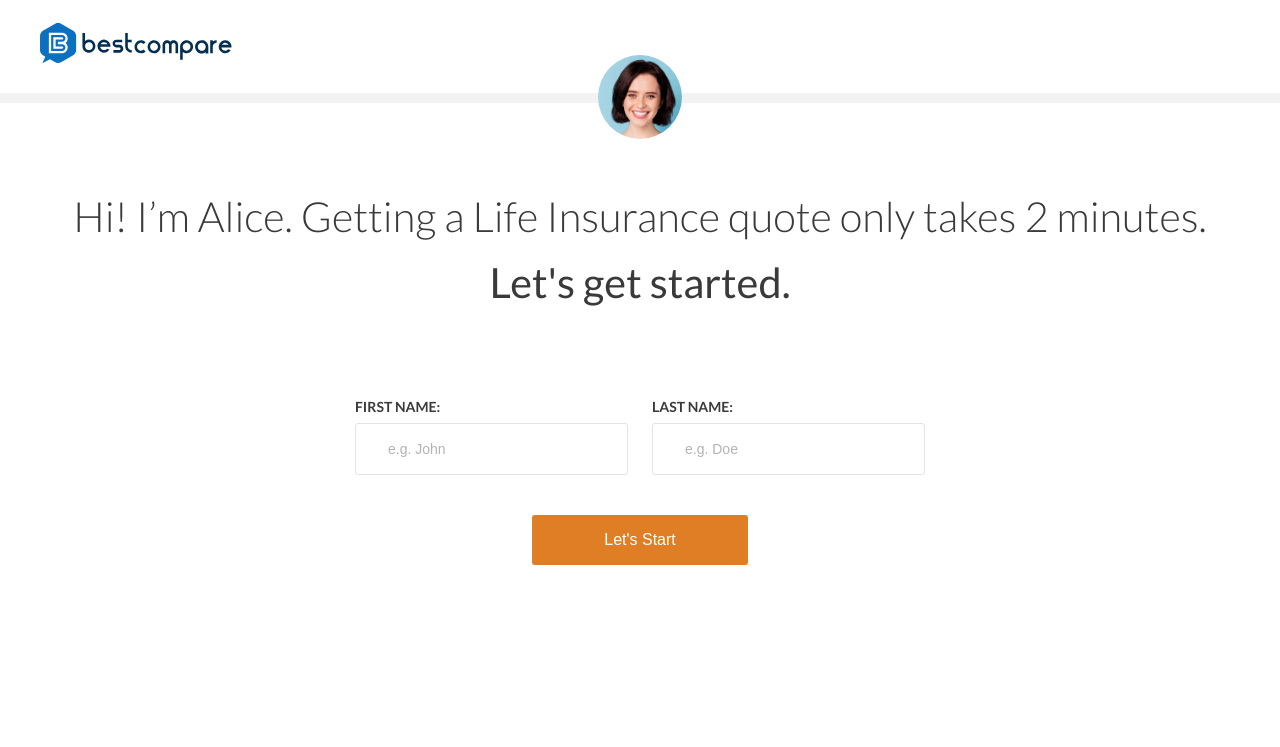
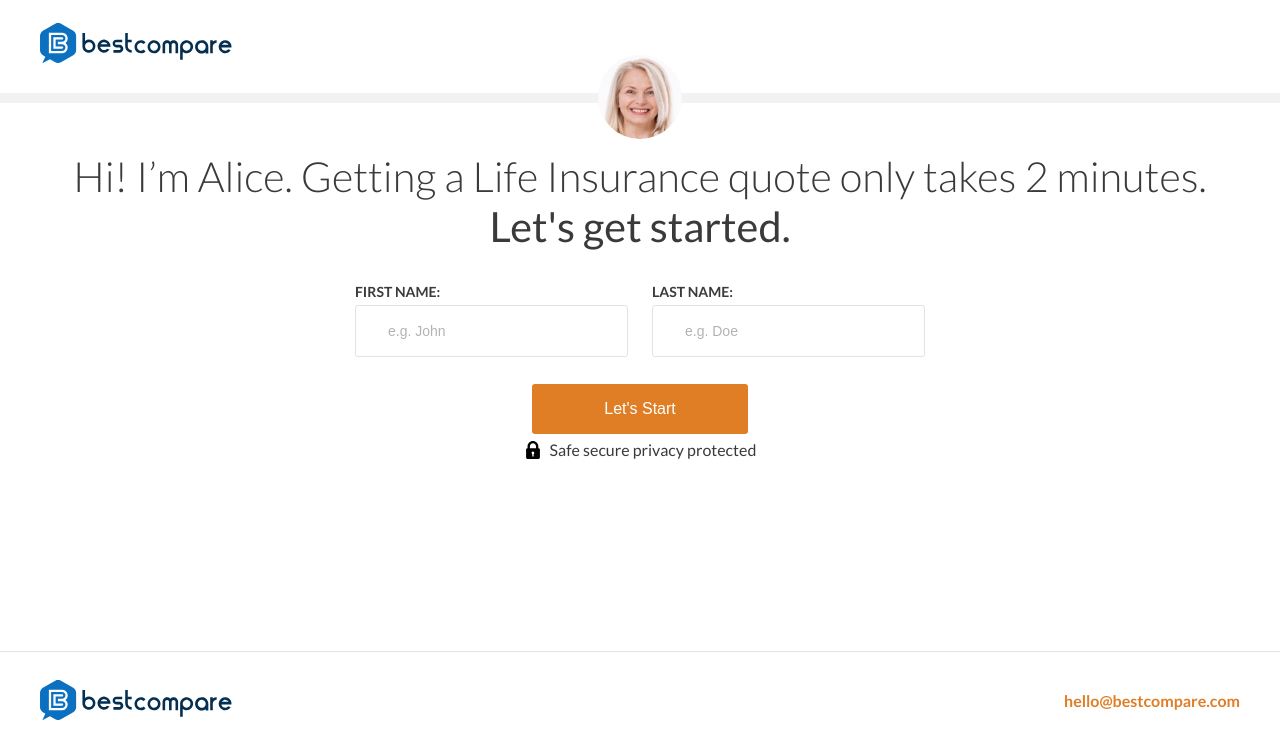
Before and after one commit to alexanderuk82/Step-by-Step-Form, a plain HTML site: page index.html in a window 1280 px wide. Shown: the top 747 px of the page. Drawn offline with Linux system fonts and the light colour scheme.

Commit message:
Update line heights and margins in style.css, and update avatar image in index.html

```diff
--- a/css/style.css
+++ b/css/style.css
@@ -28,7 +28,12 @@
 	--font-weight-bold: 700;
 
 	/* Line height */
-	--line-height-normal: 1.6;
+	/* Line height with dynamic scaling */
+	--line-height-normal: clamp(
+		2rem,
+		calc(2rem + (2.5rem - 2) * ((100vw - 320px) / (1600 - 320))),
+		2.5rem
+	);
 }
 
 *,
@@ -183,7 +188,7 @@ body {
 	display: flex;
 	justify-content: center;
 	align-items: start;
-	margin-top: 5rem;
+	margin-top: 3rem;
 }
 
 .hidden {
@@ -202,7 +207,7 @@ strong {
 	display: flex;
 	flex-direction: column;
 	align-items: center;
-	margin-top: 5rem;
+	margin-top: 2rem;
 }
 
 .options {
@@ -234,7 +239,7 @@ strong {
 .option {
 	display: flex;
 	flex-direction: column;
-	margin-bottom: 1.5rem;
+	margin-bottom: 1.1rem;
 
 	/* Tablet styles */
 	/* @media (min-width: 30px) {
@@ -303,6 +308,7 @@ strong {
 	display: flex;
 	flex-direction: column;
 	margin-top: 1rem;
+	gap: 1rem;
 }
 
 .btnMain {
@@ -315,7 +321,7 @@ strong {
 	font-weight: var(--font-weight-semibold);
 	cursor: pointer;
 	transition: opacity 0.3s ease-in-out;
-	margin: 1rem auto;
+	margin: 0.6rem auto;
 	text-transform: capitalize;
 	width: 13.5rem;
 }
@@ -332,7 +338,7 @@ strong {
 	text-align: center;
 	border: none;
 	cursor: pointer;
-	margin-top: 1rem;
+	/* margin-top: 1rem; */
 }
 
 .btnBack:focus {
@@ -351,6 +357,10 @@ strong {
 	text-decoration: none;
 	color: var(--blue);
 	font-weight: var(--font-weight-semibold);
+}
+
+#smallspace {
+	line-height: 24px;
 }
 
 /* ===================
@@ -413,6 +423,7 @@ strong {
 } /* This file is intentionally left blank. */
 
 .avatar {
+	position: relative;
 	width: 4.25rem;
 	height: 4.25rem;
 	margin: -2rem auto;
@@ -421,6 +432,21 @@ strong {
 		margin: -3rem auto;
 	}
 }
+
+/* Status avatar */
+
+/* .avatar:after {
+	content: "";
+	position: absolute;
+	top: 4rem;
+	width: 14px;
+	height: 14px;
+	background-color: var(--progressBarFill);
+	border-radius: 50%;
+	border: 1px solid #fff;
+	z-index: 10000;
+	right: -0.2rem;
+} */
 .avatar > img {
 	width: 100%;
 	height: 100%;
@@ -458,6 +484,8 @@ strong {
 .subheading {
 	text-align: center;
 	margin-top: 1rem;
+	font-weight: var(--font-weight-semibold);
+	font-size: 21px;
 }
 .submit {
 	background-color: var(--progressBarFill) !important;
@@ -469,7 +497,7 @@ strong {
 .secure {
 	display: flex;
 	align-items: center;
-	margin-top: 2rem;
+	margin-top: -0.2rem;
 }
 
 .secure > img {
--- a/index.html
+++ b/index.html
@@ -21,7 +21,12 @@
 			<div class="progress-bar">
 				<div class="progress-bar-fill"></div>
 				<div class="avatar">
-					<img src="./img/avatar.png" alt="AliceAvatar" />
+					<img
+						src="./img/avatar.jpg"
+						width="100"
+						height="100"
+						alt="AliceAvatar"
+					/>
 				</div>
 			</div>
 			<main class="wrapper">
@@ -64,6 +69,10 @@
 							<button type="button" onclick="nextStep()" class="btnMain">
 								Let's start
 							</button>
+							<div class="secure">
+								<img src="./img/lock.svg" alt="secure" />
+								<p>Safe secure privacy protected</p>
+							</div>
 						</div>
 					</div>
 
@@ -98,7 +107,7 @@
 									id="termsCheckbox"
 									name="termsAccepted"
 								/>
-								<label for="termsCheckbox">
+								<label for="termsCheckbox" id="smallspace">
 									I agree to receive email communication about
 									<a href="#" id="myquote"> my quote</a>
 								</label>
@@ -111,6 +120,10 @@
 								<button type="button" onclick="previousStep()" class="btnBack">
 									< Back
 								</button>
+								<div class="secure">
+									<img src="./img/lock.svg" alt="secure" />
+									<p>Safe secure privacy protected</p>
+								</div>
 							</div>
 						</div>
 					</div>
@@ -208,6 +221,10 @@
 								<button type="button" onclick="previousStep()" class="btnBack">
 									< Back
 								</button>
+								<div class="secure">
+									<img src="./img/lock.svg" alt="secure" />
+									<p>Safe secure privacy protected</p>
+								</div>
 							</div>
 						</div>
 					</div>
@@ -305,6 +322,10 @@
 								<button type="button" onclick="previousStep()" class="btnBack">
 									< Back
 								</button>
+								<div class="secure">
+									<img src="./img/lock.svg" alt="secure" />
+									<p>Safe secure privacy protected</p>
+								</div>
 							</div>
 						</div>
 					</div>
@@ -417,13 +438,17 @@
 								<button type="button" onclick="previousStep()" class="btnBack">
 									< Back
 								</button>
+								<div class="secure">
+									<img src="./img/lock.svg" alt="secure" />
+									<p>Safe secure privacy protected</p>
+								</div>
 							</div>
 						</div>
 					</div>
 
 					<!-- Step 6: Are you smoker -->
 					<div class="step hidden" id="step6">
-						<h2>Are you smoker?</h2>
+						<h2>Are you a smoker?</h2>
 						<div class="content">
 							<div class="options flex">
 								<div class="option radio">
@@ -509,6 +534,10 @@
 								<button type="button" onclick="previousStep()" class="btnBack">
 									< Back
 								</button>
+								<div class="secure">
+									<img src="./img/lock.svg" alt="secure" />
+									<p>Safe secure privacy protected</p>
+								</div>
 							</div>
 						</div>
 					</div>
@@ -563,6 +592,10 @@
 								<button type="button" onclick="previousStep()" class="btnBack">
 									< Back
 								</button>
+								<div class="secure">
+									<img src="./img/lock.svg" alt="secure" />
+									<p>Safe secure privacy protected</p>
+								</div>
 							</div>
 						</div>
 					</div>
@@ -649,6 +682,10 @@
 								<button type="button" onclick="previousStep()" class="btnBack">
 									< Back
 								</button>
+								<div class="secure">
+									<img src="./img/lock.svg" alt="secure" />
+									<p>Safe secure privacy protected</p>
+								</div>
 							</div>
 						</div>
 					</div>
@@ -705,11 +742,10 @@
 								<button type="button" onclick="previousStep()" class="btnBack">
 									< Back
 								</button>
-							</div>
-
-							<div class="secure">
-								<img src="./img/lock.svg" alt="secure" />
-								<p>Safe secure privacy protected</p>
+								<div class="secure">
+									<img src="./img/lock.svg" alt="secure" />
+									<p>Safe secure privacy protected</p>
+								</div>
 							</div>
 
 							<p id="policy">
```
Also changed, not shown: img/avatar.jpg (added), 1 other file.
